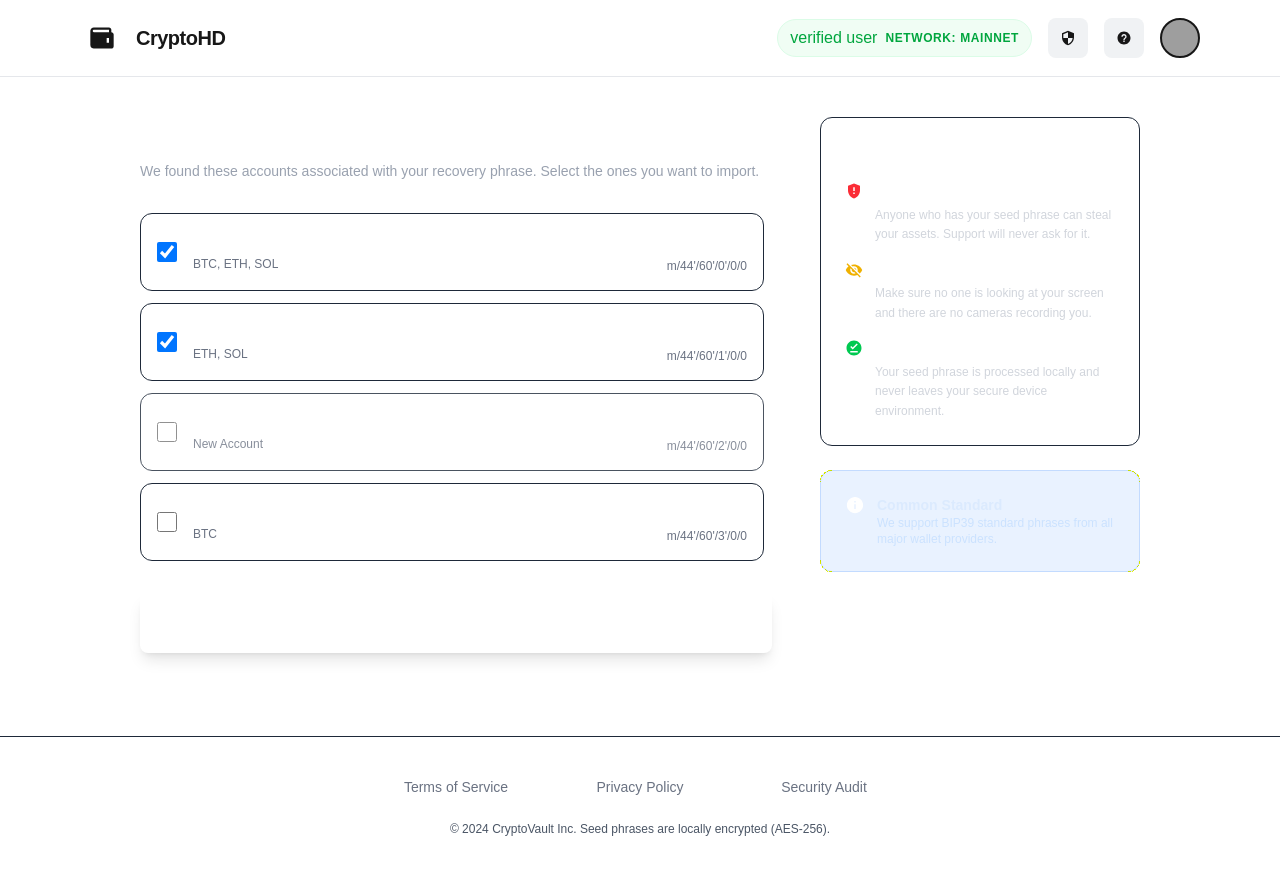
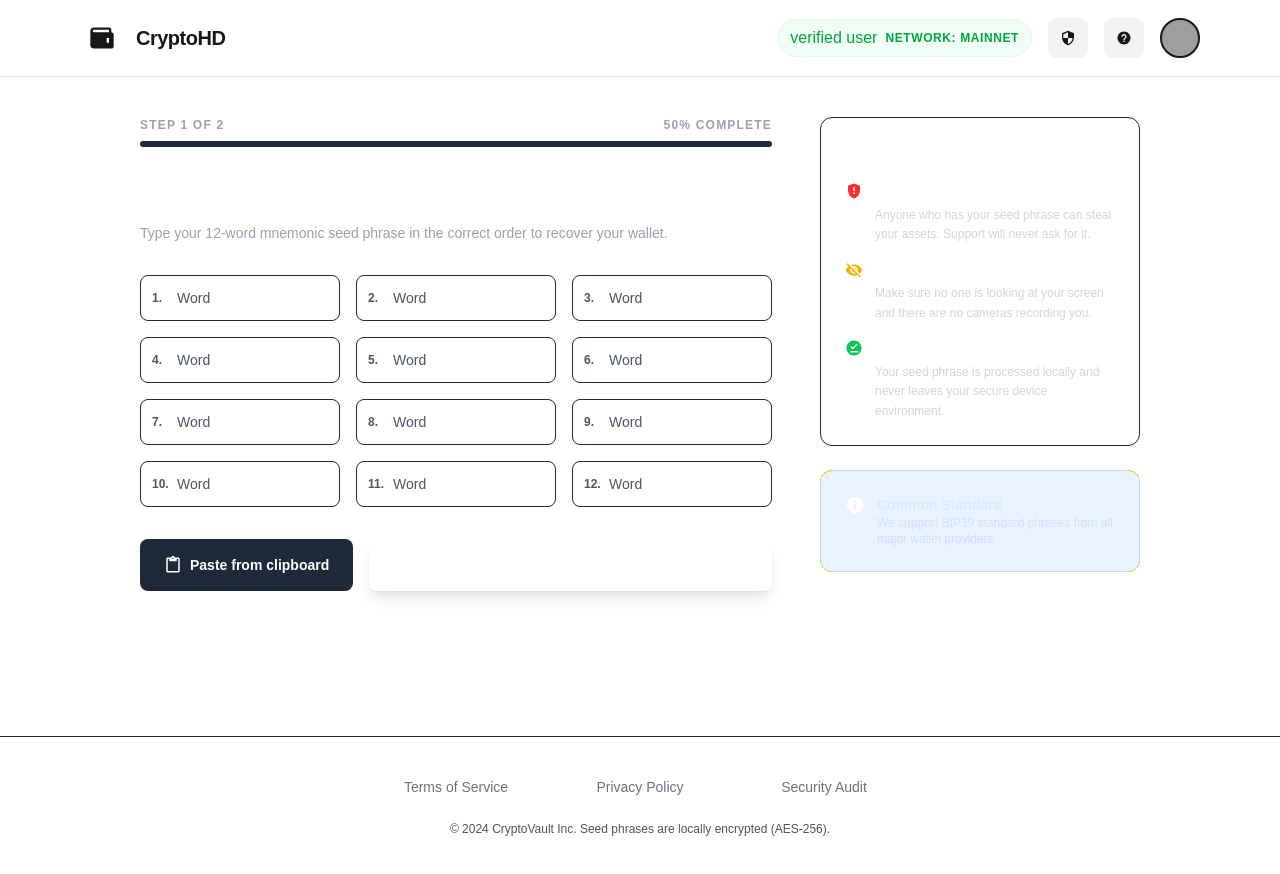
Before and after one commit to bEluga0000/crypto-wallet, a Next.js app: page /import-wallet/import-seedphrase in a window 1280 px wide. Shown: the top 874 px of the page. Built offline with nearby package versions, Linux system fonts and the light colour scheme; grey boxes are pictures that could not be loaded.

Commit message:
fix: uncommneet leftside compo

```diff
--- a/src/components/import-seephrase.tsx
+++ b/src/components/import-seephrase.tsx
@@ -15,8 +15,8 @@ const ImportSeedPhrasePage = () => {
                 <main className="flex flex-1 justify-center px-4 py-10">
                     <div className="flex w-full max-w-[1000px] flex-col gap-12 lg:flex-row">
                         {/* Left */}
-                        {/* <LeftSide words={words} setWords={setWords} WORD_COUNT={WORD_COUNT}/> */}
-                        <DiscoveredAccounts/>
+                        <LeftSide words={words} setWords={setWords} WORD_COUNT={WORD_COUNT}/>
+                        {/* <DiscoveredAccounts/> */}
                         {/* Right Sidebar */}
                         <RightSide/>
                     </div>
```
